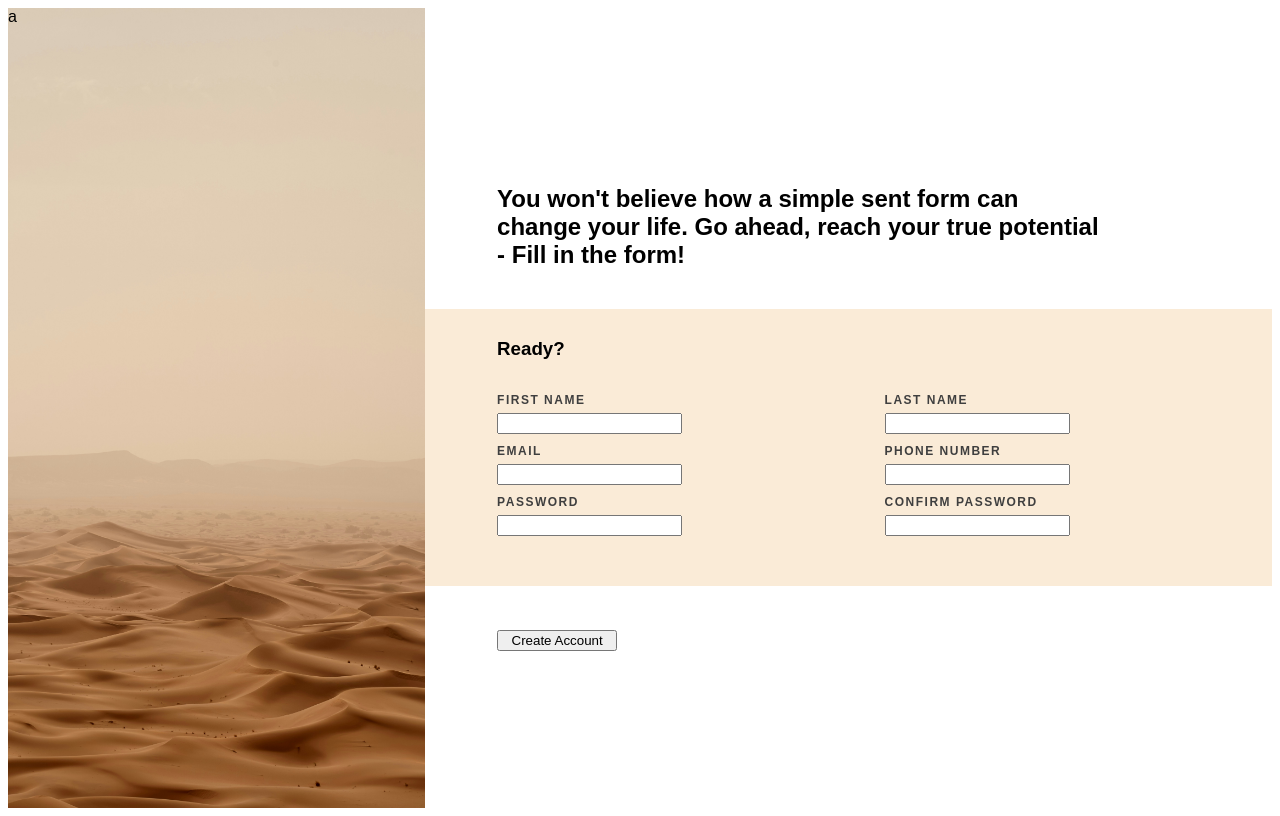
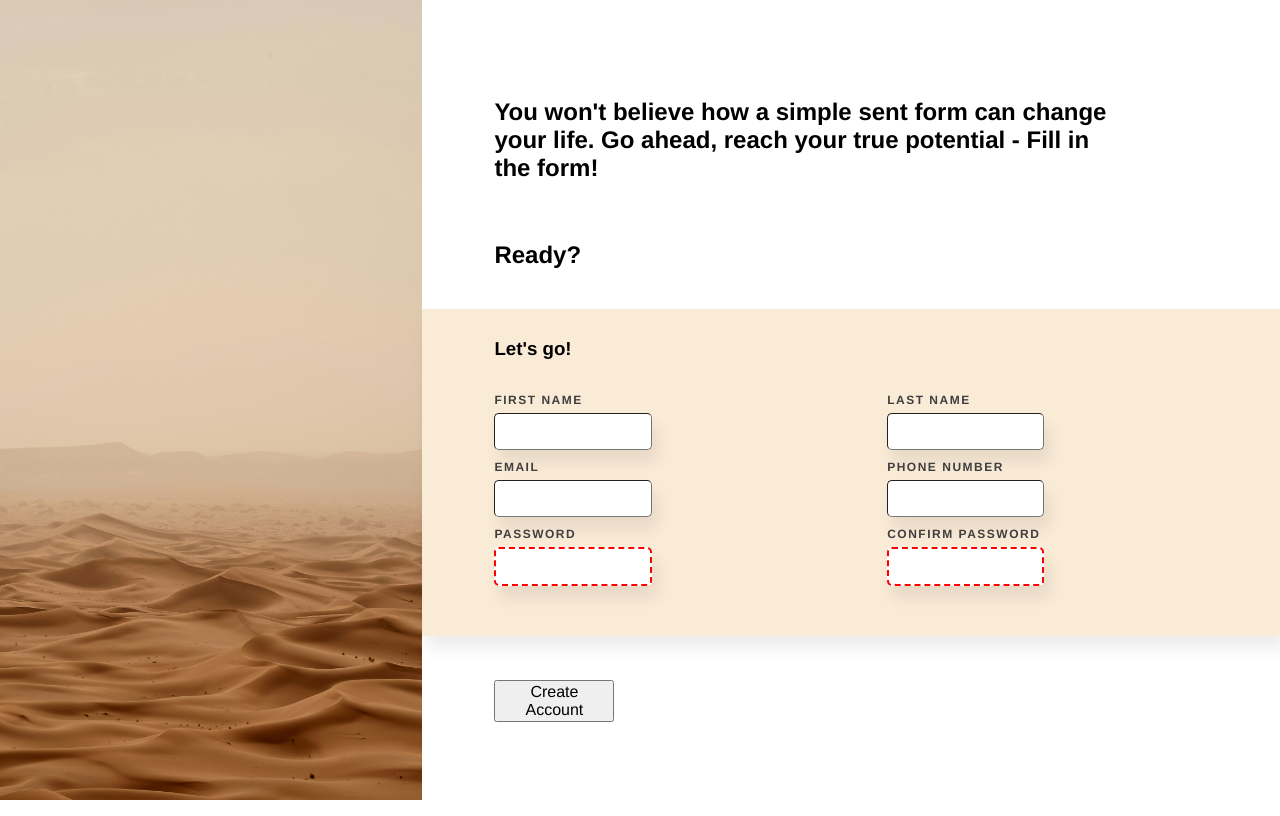
Before and after one commit to Znojus/form_practice, a plain HTML site: page index.html in a window 1280 px wide. Drawn offline with Linux system fonts and the light colour scheme.

Commit message:
Add form styling, lacks validation

```diff
--- a/index.html
+++ b/index.html
@@ -9,13 +9,13 @@
 <body>
     <div class="container">
         <div class="logo-div">
-            a
         </div>
         <div class="form-wrapper">
                 <h2>You won't believe how a simple sent form can change your life.
                     Go ahead, reach your true potential - Fill in the form!</h2>
+                <h2>Ready?</h2>
                 <form action="" method="post">
-                    <h3>Ready?</h3>
+                    <h3>Let's go!</h3>
                     <section class="form-entries">
                         <div>
                             <input type="text" name="first-name" id="first-name">
@@ -34,11 +34,11 @@
                             <label for="phone-num">PHONE NUMBER</label>
                         </div>
                         <div>
-                            <input type="password" name="password" id="password">
+                            <input type="password" name="password" id="password" required>
                             <label for="password">PASSWORD</label>
                         </div>
                         <div>
-                            <input type="password" name="password" id="password">
+                            <input type="password" name="password" id="password" required>
                             <label for="password">CONFIRM PASSWORD</label>
                         </div>
                     </section>
--- a/styles.css
+++ b/styles.css
@@ -18,7 +18,20 @@
 *::before,
 *::after {
     box-sizing: border-box;
-    font-family:Arial, Helvetica, sans-serif
+    font-family: Helvetica, Arial, sans-serif;
+}
+
+body {
+    padding: 0;
+    margin: 0;
+}
+
+button,
+input,
+select,
+textarea {
+    font-family: inherit;
+    font-size: 100%;
 }
 
 .form-wrapper {
@@ -33,6 +46,8 @@ form {
     background-color: antiquewhite;
     padding-left: 72px;
     padding-bottom: 50px;
+    -webkit-box-shadow: 5px 12px 15px 0px rgba(0, 0, 0, 0.08);
+    box-shadow: 5px 12px 15px 0px rgba(0, 0, 0, 0.08);
 }
 
 form > h3 {
@@ -92,3 +107,23 @@ div > label {
     letter-spacing: 1.5px;
     color: rgb(63, 63, 63);
 }
+
+input,
+textarea {
+    font-size: 1.1em;
+    line-height: 2;
+    padding: 0 10px;
+    width: 40%;
+    border-radius: 5px;
+    border-width: 1px;
+    -webkit-box-shadow: 5px 12px 15px 0px rgba(0, 0, 0, 0.08);
+    box-shadow: 5px 12px 15px 0px rgba(0, 0, 0, 0.08);
+}
+
+input:focus {
+    outline: 2px solid blue;
+}
+
+input:invalid {
+    border: 2px dashed red;
+}
```
